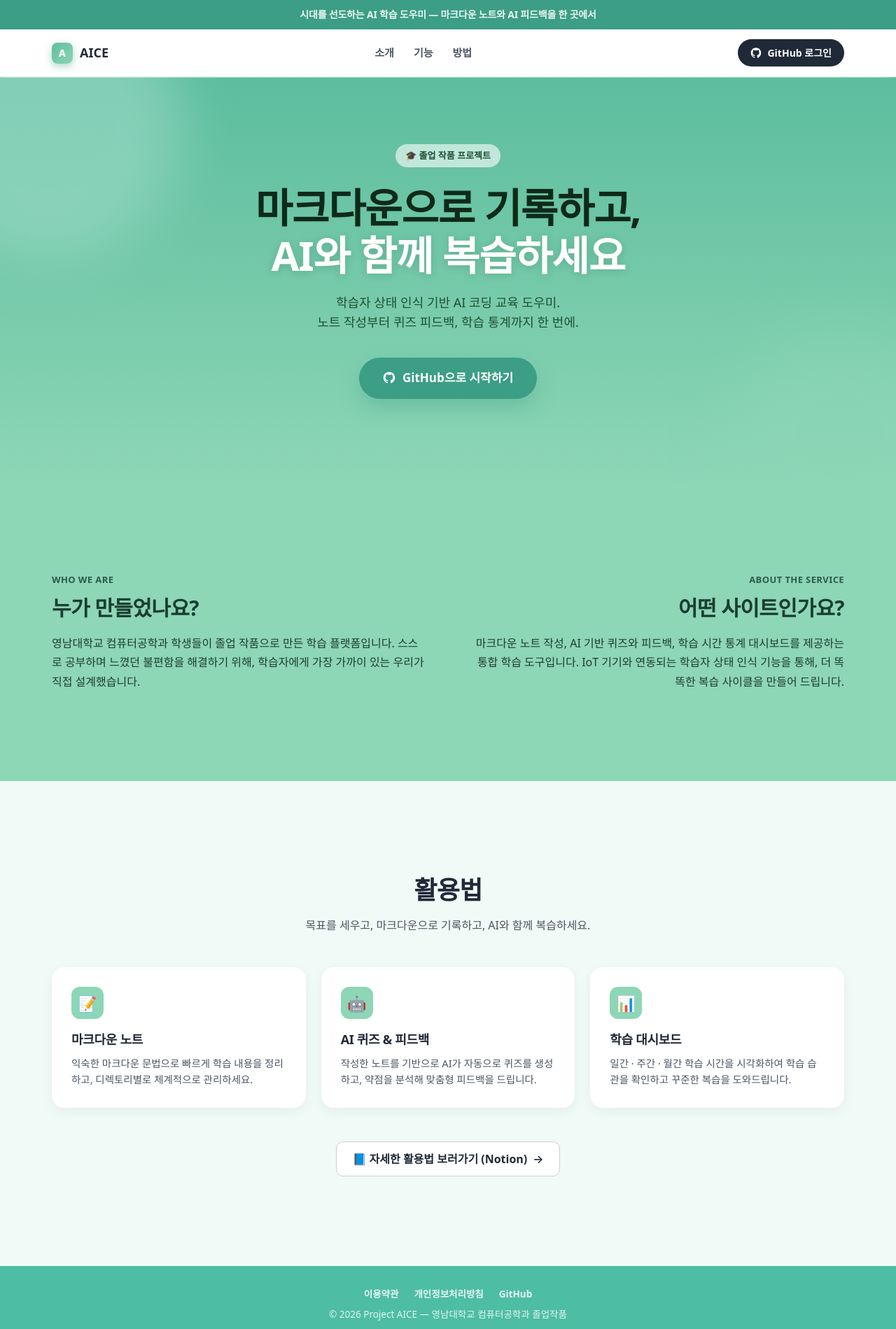
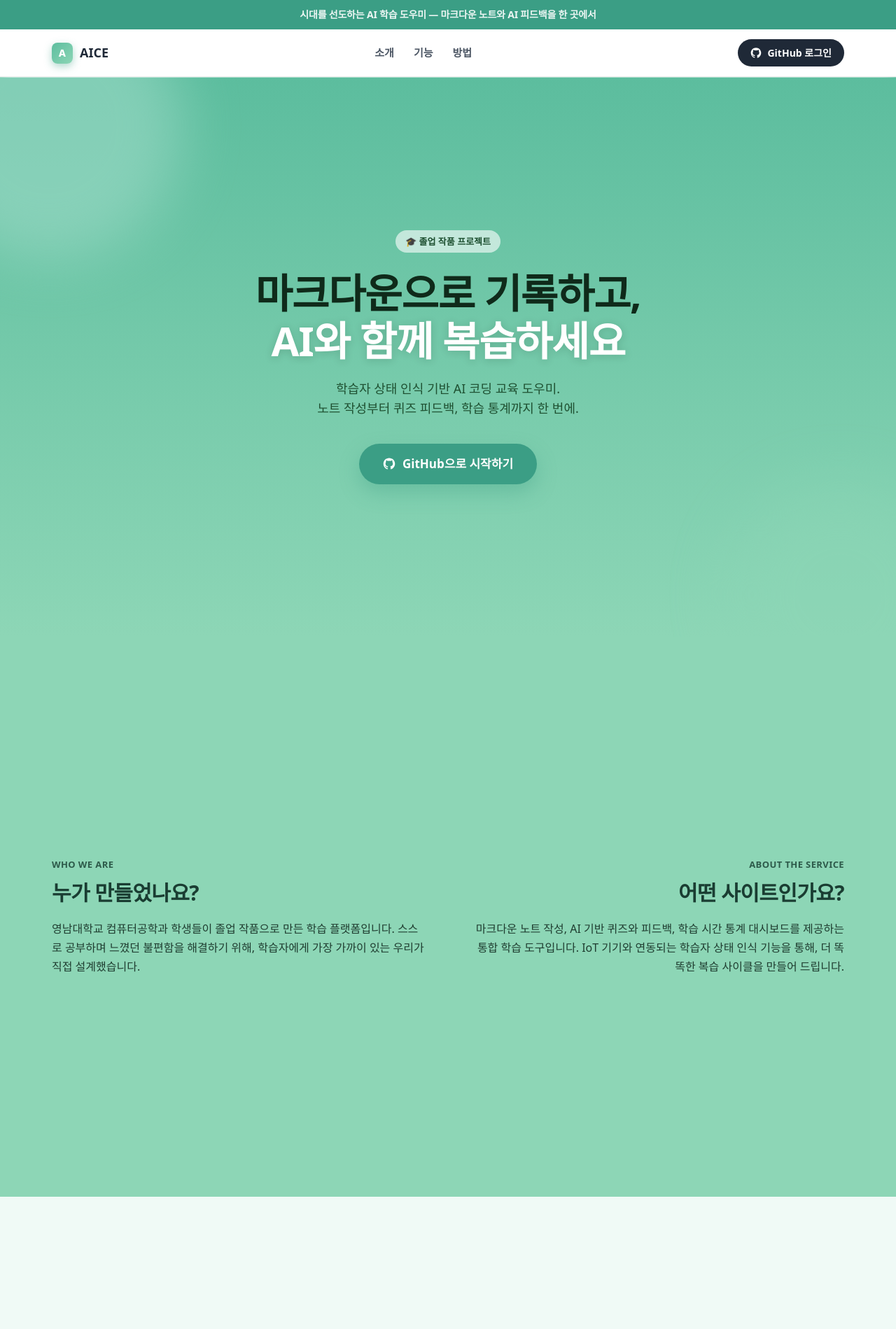
Before and after one commit to Critical-Flow/Critical-Flow-frontend, a React (Vite) app: page / in a window 1280 px wide. Shown: the top 1899 px of the page at 70% size. Built offline with nearby package versions, Linux system fonts and the light colour scheme; no server answers; a web font is replaced by a local one.

Commit message:
edit: 각 section 높이 변경

```diff
--- a/src/pages/Landing.css
+++ b/src/pages/Landing.css
@@ -96,10 +96,13 @@
 /* 히어로 */
 .hero {
   background: linear-gradient(180deg, var(--green-1) 0%, #8DD6B6 100%);
-  padding: 96px 24px 120px;
+  min-height: 100svh;
+  padding: 96px 24px;
   text-align: center;
   position: relative;
   overflow: hidden;
+  display: flex;
+  align-items: center;
 }
 
 .hero::before,
@@ -188,7 +191,11 @@
 
 /* 섹션 공통 */
 section.block {
+  min-height: 100svh;
   padding: 96px 24px;
+  display: flex;
+  align-items: center;
+  scroll-margin-top: 84px;
 }
 
 .section-title {
@@ -206,6 +213,11 @@ section.block {
 /* 소개 */
 .about {
   background: var(--olive);
+}
+
+.about .container,
+.features .container {
+  width: 100%;
 }
 
 .about-grid {
@@ -255,6 +267,11 @@ section.block {
 /* 기능 */
 .features {
   background: var(--gray);
+}
+
+.features .container {
+  display: flex;
+  flex-direction: column;
 }
 
 .features-head {
```
